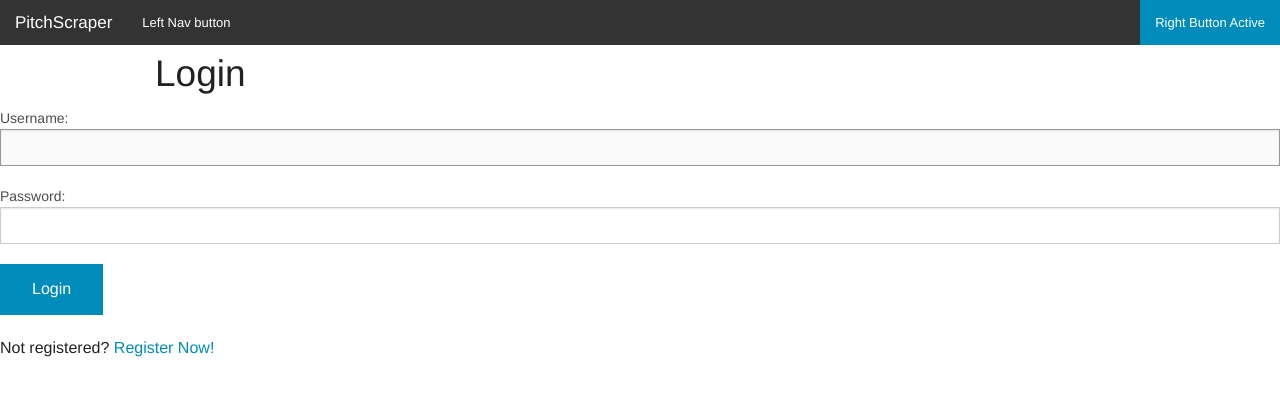
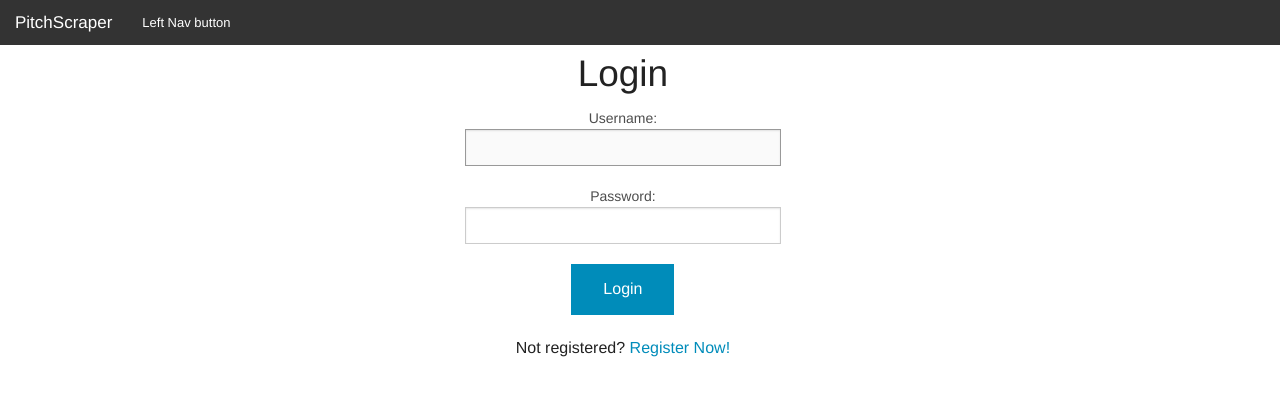
Before and after one commit to pkeselman17/PitchScraper, a Django app: page /accounts/login/ in a window 1280 px wide. Shown: the top 396 px of the page. Run offline with Django 3.2, Linux system fonts and the light colour scheme.

Commit message:
Added css to accounts, finished login and registration views

```diff
--- /dev/null
+++ b/static/css/accounts/login.css
@@ -0,0 +1,3 @@
+#loginContainer{
+	margin-left:450px;
+}
--- /dev/null
+++ b/static/css/accounts/registration.css
@@ -0,0 +1,3 @@
+#registrationContainer{
+	margin-left: 450px;
+}
--- a/templates/layout/base.html
+++ b/templates/layout/base.html
@@ -16,7 +16,6 @@
 
 		<section class="top-bar-section">
 			<ul class="right">
-				<li class="active"><a href="#">Right Button Active</a></li>
 				{% if user.is_authenticated %}
 				<li class="has-dropdown">
 					<a href="#">{{ user.username }}</a>
--- a/templates/registration/login.html
+++ b/templates/registration/login.html
@@ -1,14 +1,16 @@
 {%extends "layout/base.html"%}
 {%block content%}
+{%load staticfiles%}
+<link rel="stylesheet" href="{%static 'static/css/accounts/login.css' %}"/>
 
 {%if form.errors%}
 	<p>Your username and password didn't match. Please try again.</p>
 {% endif %}
+<div id="loginContainer" align="center">
 	<div class="row">
-	<div class="large-4 columns">
+		<div class="large-5 columns">
 			<h2>Login</h2>
-	</div>
-</div>
+
 			<form method="post" action=".">
 				{% csrf_token %}
 				{{form.as_p}}
@@ -17,4 +19,7 @@
 				<input type="hidden" name="next" value="{{ next }}"/>
 			</form>
 			<p>Not registered? <a href="{% url 'registration_register' %}">Register Now!</a></p>
+		</div>
+	</div>
+</div>
 {% endblock %}
```
Also changed, not shown: templates/registration/registration_form.html (+15 -8 lines). Lines whose indentation alone changed are shown as unchanged.
